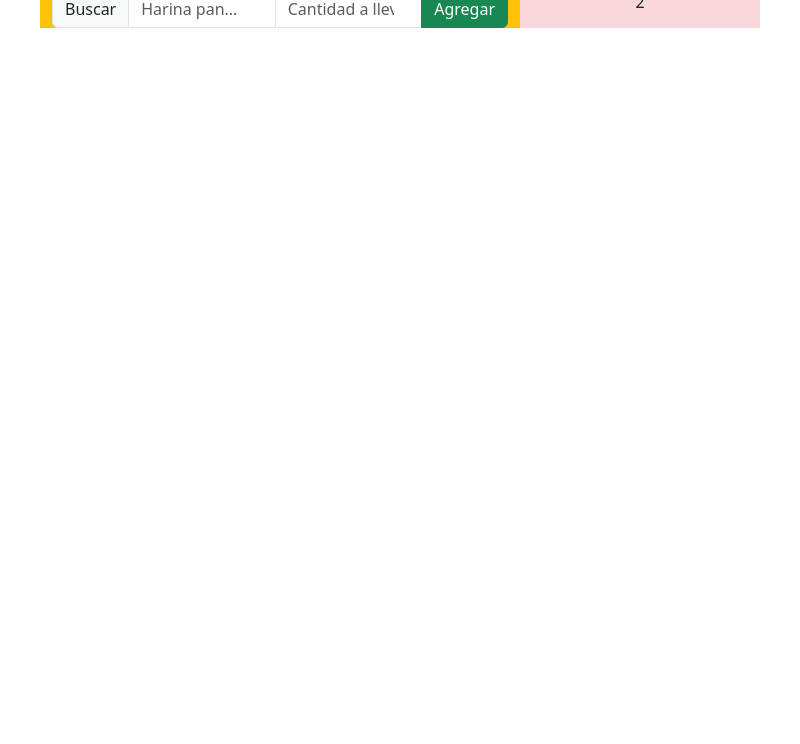
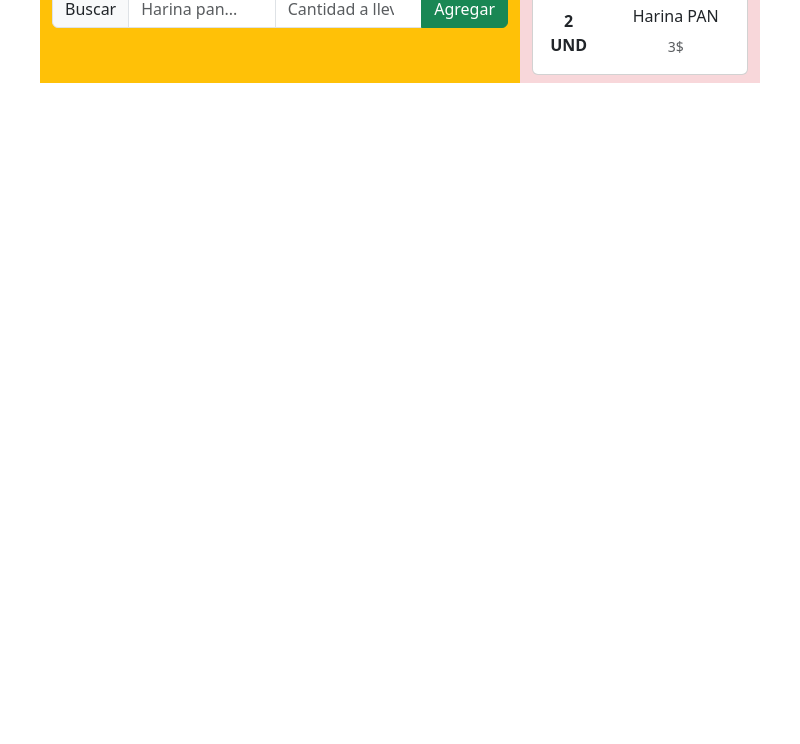
Before and after one commit to fabisb/sistema-facturacion, an Electron app: page front/app/screens/facturar.html in a window 800 px wide. Shown: the part 56-800 px from the top of the page. Drawn offline with nearby package versions, Linux system fonts and the light colour scheme; no server answers.

Commit message:
falta pintar preview ticket

```diff
--- a/front/app/javascript/facturar.js
+++ b/front/app/javascript/facturar.js
@@ -33,10 +33,7 @@ const agregarProducto = async () => {
   const existencias = await ticket.getExistencia();
   if (existencias) {
     const producoExistente = existencias.find((el, i) => el.nombre == productoAgregar);
-    console.log(
-      "🚀 ~ file: facturar.js:32 ~ agregarProducto ~ producoExistente:",
-      producoExistente
-    );
+
     if (!producoExistente) {
       const errorAlert = document.getElementById("errorAlert");
 
--- a/front/app/screens/facturar.html
+++ b/front/app/screens/facturar.html
@@ -37,14 +37,26 @@
                   aria-describedby="cantindadBtn"
                   id="cantidadProducto"
                 />
-                <button class="btn btn-success" type="submit">
-                  Agregar
-                </button>
+                <button class="btn btn-success" type="submit">Agregar</button>
               </div>
             </form>
           </div>
-          <div class="col-4 bg-danger-subtle ">
-             2
+          <div class="col-4 bg-danger-subtle">
+            <div class="card mb-2">
+              <div class="row g-0">
+                <div class="col-md-4 text-center position-relative">
+                  <p class="position-absolute top-50 start-50 translate-middle fw-semibold">2 UND</p>
+                </div>
+                <div class="col-md-8">
+                  <div class="card-body">
+                    <h6 class="card-title">Harina PAN</h6>
+                    <p class="card-text">
+                      <small class="text-body-secondary">3$</small>
+                    </p>
+                  </div>
+                </div>
+              </div>
+            </div>
           </div>
         </div>
       </div>
```
Lines whose indentation alone changed are shown as unchanged.
